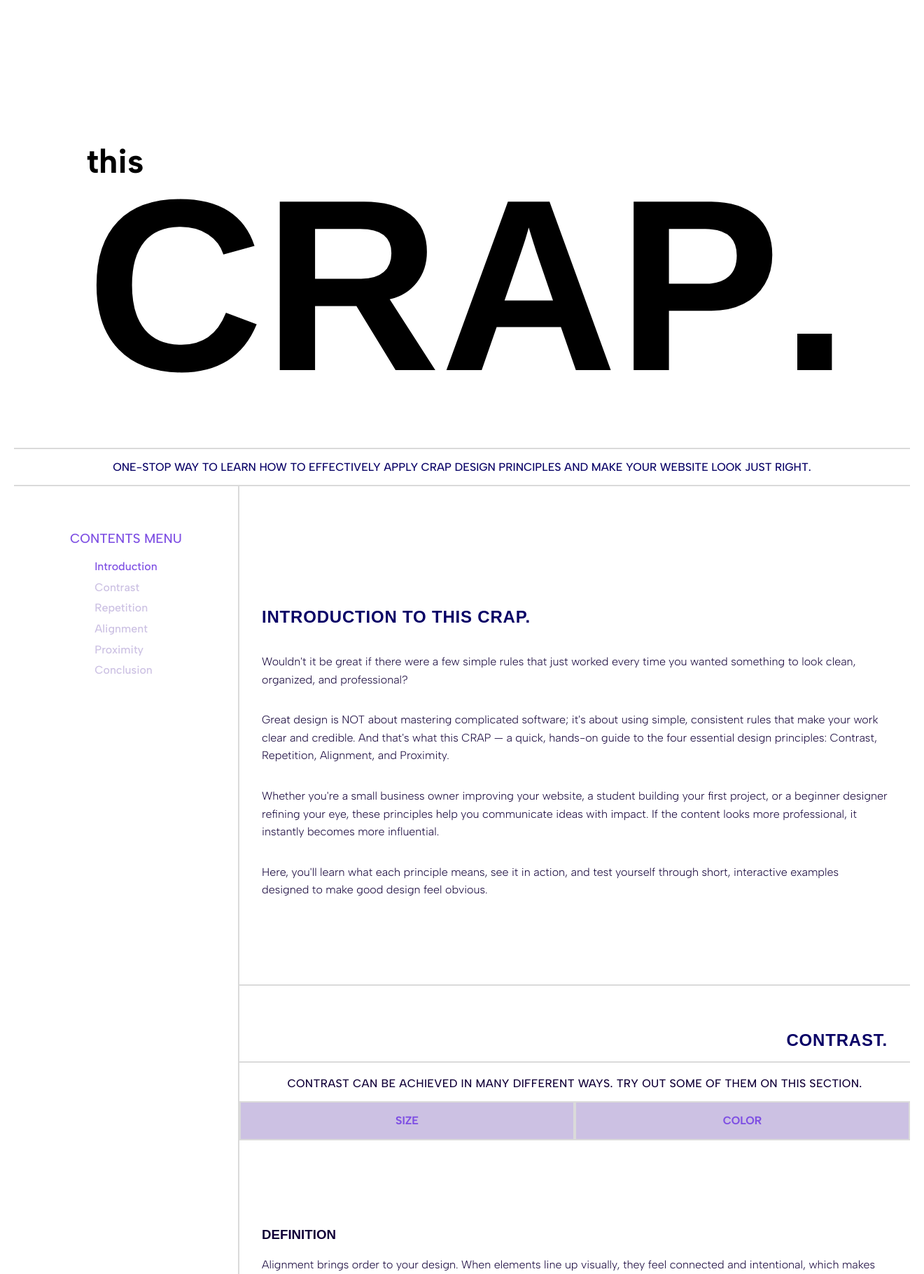
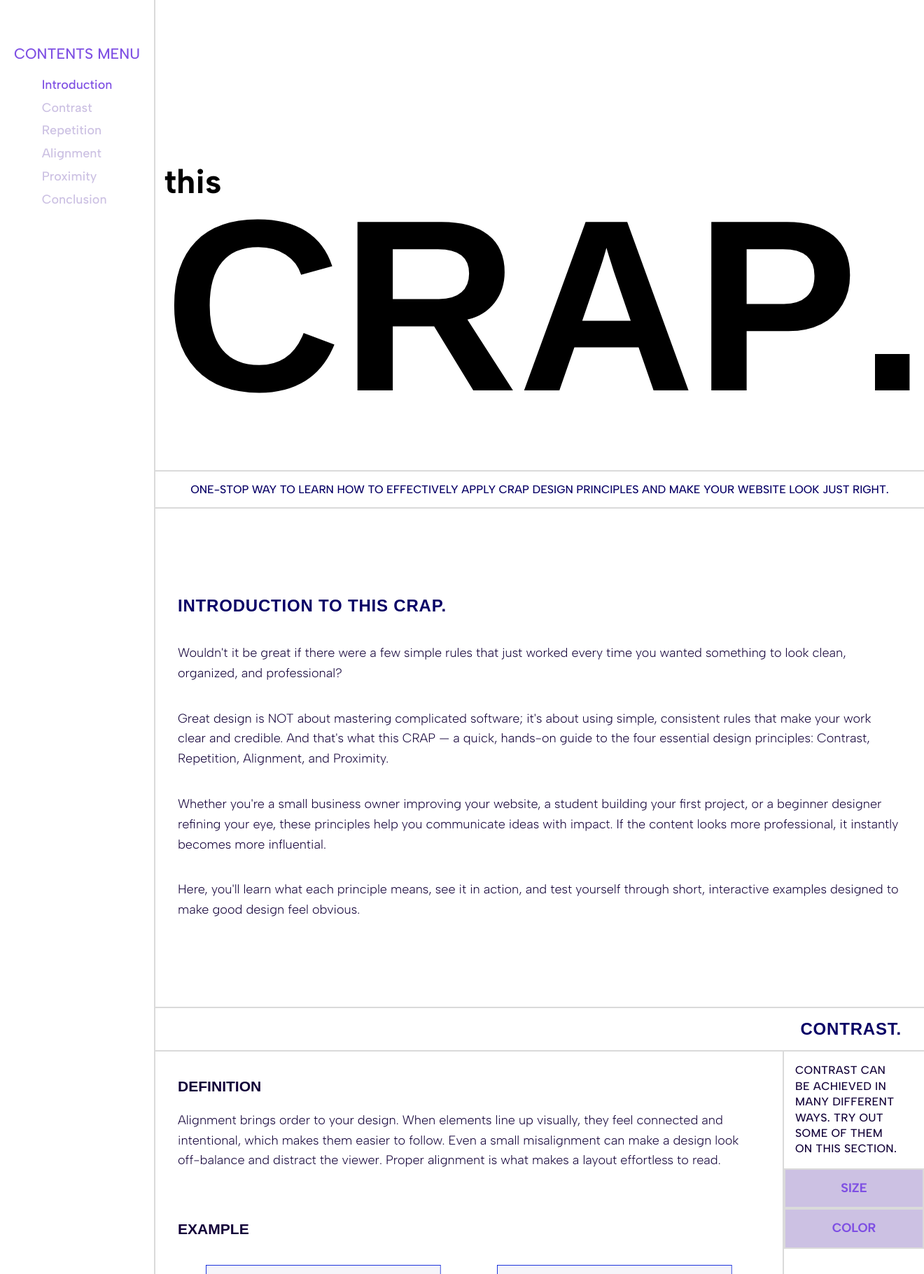
Before and after one commit to ISTE-240-Team-4/crap-design-project, a PHP site: page / in a window 1320 px wide. Shown: the part 60-1881 px from the top of the page at 70% size. Run offline with PHP 8.4, Linux system fonts and the light colour scheme; data comes from the database, SQL or seed files in the repository; some web fonts are replaced.

Commit message:
feat: update content layout on large displays to match design, stop reloading on clicking link to current page, and add feedback on side bar hover

```diff
--- a/assets/css/grid.css
+++ b/assets/css/grid.css
@@ -1,18 +1,14 @@
 .container {
-  max-width: 1280px;
+  max-width: 1400px;
   margin: 0 auto;
 }
 
 .row {
   display: flex;
   flex-wrap: wrap;
-  /* margin-left: -1rem;
-  margin-right: -1rem; */
 }
 
 .col {
-  /* padding-left: 1rem;
-  padding-right: 1rem; */
   flex: 1 0 0%;
 }
 
@@ -33,7 +29,11 @@
 
 /* Large Size Displays */
 @media (min-width: 1200px) {
+  .col-lg-11 { flex: 0 0 91.6666%; max-width: 91.6666%; }
+  .col-lg-10 { flex: 0 0 83.3333%; max-width: 83.3333%; }
+  .col-lg-9 { flex: 0 0 75%; max-width: 75%; }
   .col-lg-4 { flex: 0 0 33.3333%; max-width: 33.3333%; }
   .col-lg-3 { flex: 0 0 25%; max-width: 25%; }
   .col-lg-2 { flex: 0 0 16.6667%; max-width: 16.6667%; }
+  .col-lg-1 { flex: 0 0 8.3333%; max-width: 8.3333%; }
 }
--- a/assets/css/hero.css
+++ b/assets/css/hero.css
@@ -4,6 +4,7 @@
   align-items: end;
   width: 100%;
   height: 80vh;
+  margin-top: 2rem;
 }
 
 .hero {
--- a/assets/css/nav.css
+++ b/assets/css/nav.css
@@ -33,7 +33,8 @@ nav {
 
 .mobile-nav {
   display: block;
-  visibility: hidden;
+  opacity: 0;
+  pointer-events: none;
   position: absolute;
   top: 100%; /* Bottom of nav container because of position: relative  */
   left: 0;
@@ -45,7 +46,7 @@ nav {
 }
 
 .mobile-nav.active {
-  visibility: visible;
+  pointer-events: auto;
   animation: slideDown 0.4s forwards;
   animation-timing-function: var(--timing-function-mobile-nav);
   transform-origin: top center;
--- a/assets/css/page.css
+++ b/assets/css/page.css
@@ -5,10 +5,6 @@ main {
 .contents-menu {
   display: none;
 }
-
-/* .intro-section {
-  padding-top: 4rem;
-} */
 
 .intro-section, .principle-section {
   border-bottom: 2px solid var(--color-outline);
@@ -92,6 +88,7 @@ main {
 }
 
 @media screen and (min-width: 850px) {
+  /* Styling for Side Bar Nav */
   .contents-menu {
     position: sticky;
     display: flex;
@@ -123,6 +120,11 @@ main {
     font-weight: var(--font-weight-regular);
   }
 
+  .contents-links a:not(.active):hover {
+    color: white;
+    text-shadow: 0 0 5px var(--color-primary-dark), 0 0 10px var(--color-primary-light);
+  }
+
   .contents-links a.active {
     color: var(--color-primary-dark);
   }
@@ -136,4 +138,47 @@ main {
   .this {
     top: 4px;
   }
+
+  .principle-section .section-title {
+    text-align: right;
+    margin: 0 auto;
+    border-bottom: 2px solid var(--color-outline);
+  }
+
+  #introduction {
+    margin: 0 auto;
+  }
+
+
+  .principle-container {
+    display: flex;
+    flex-direction: row-reverse;
+  }
+
+  .principle-interaction {
+    height: fit-content;
+    width: 40vw;
+    min-width: 200px;
+    max-width: 400px;
+    gap: 0;
+  }
+
+  .principle-interaction .heading-2 {
+    text-align: left;
+    line-height: 1.4rem;
+    padding: 1rem 12px;
+  }
+
+  .principle-buttons {
+    flex-direction: column;
+  }
+
+  .principle-buttons button {
+    width: 100%;
+  }
+
+  .principle-content {
+    padding: 1rem 2rem;
+    border-right: 2px solid var(--color-outline);
+  }
 }
--- a/assets/css/theme.css
+++ b/assets/css/theme.css
@@ -22,7 +22,7 @@
   --font-weight-bold: 800;
 
   --font-size-body-mobile: 16px;
-  --font-size-body-desktop: 20px;
+  --font-size-body-desktop: 18px;
 
   --font-size-caption-mobile: 14px;
   --font-size-caption-desktop: 18px;
@@ -33,7 +33,7 @@
   --font-size-section-title-mobile: 24px;
   --font-size-section-title-desktop: 28px;
 
-  --font-size-hero: clamp(72px, 32vw, 350px);
+  --font-size-hero: clamp(72px, 28vw, 350px);
 
   --font-size-sm: 12px;
   --font-size-md: 18px;
@@ -145,9 +145,9 @@ input, button, textarea, select {
   font-size: inherit;
 }
 
-@media screen and (min-width: 55rem) {
+@media screen and (min-width: 60rem) {
   body {
     font-weight: var(--font-weight-regular);
-    /* font-size: var(--font-size-body-desktop); */
+    font-size: var(--font-size-body-desktop);
   }
 }
--- a/assets/inc/nav.inc.php
+++ b/assets/inc/nav.inc.php
@@ -18,7 +18,7 @@
   <nav>
     <div class="mobile-nav-container">
       <div>
-        <a href="javascript:void(0);" class="menu-icon" onclick="mobileNavToggle()">
+        <a href="javascript:void(0);" class="menu-icon" onclick="handleLogoClick()">
           <svg width="30" height="26" viewBox="0 0 28 26" fill="none" xmlns="http://www.w3.org/2000/svg">
             <path d="M0.00373088 22.7823C0.00373093 21.5982 0.834751 20.5776 1.99732 20.3451L25.0161 15.6601C26.5576 15.3458 28 16.5256 28 18.0973C28 19.2815 27.169 20.302 26.0064 20.5346L2.98764 25.2195C1.44617 25.5339 0.00373081 24.354 0.00373088 22.7823Z" fill="#0019D8"/>
             <path d="M28 10.2902C28 11.4744 27.169 12.4949 26.0064 12.7274L2.98764 17.4124C1.44617 17.7268 0.00371937 16.5469 0.00371944 14.9752C0.00371949 13.791 0.83474 12.7705 1.99731 12.538L25.0161 7.85298C26.5576 7.53864 28 8.7185 28 10.2902Z" fill="#0019D8"/>
@@ -28,15 +28,15 @@
       </div>
 
       <ul class="mobile-nav">
-        <li class="learn"><a href="<?php echo $path; ?>index.php">LEARN</a></li>
-        <li class="practice"><a href="<?php echo $path; ?>pages/practice.php">PRACTICE</a></li>
-        <li class="quiz"><a href="<?php echo $path; ?>pages/quiz.php">QUIZ</a></li>
+        <li class="learn"><a href="<?php echo strtolower($pageInfo['mode']) === 'learn' ? '#' : $path.'index.php'; ?>">LEARN</a></li>
+        <li class="practice"><a href="<?php echo strtolower($pageInfo['mode']) === 'practice' ? '#' : $path.'pages/practice.php'; ?>">PRACTICE</a></li>
+        <li class="quiz"><a href="<?php echo strtolower($pageInfo['mode']) === 'quiz' ? '#' : $path.'pages/quiz.php'; ?>">QUIZ</a></li>
       </ul>
     </div>
 
     <ul class="desktop-nav">
-      <li class="learn"><a href="<?php echo $path; ?>index.php">LEARN</a></li>
-      <li class="practice"><a href="<?php echo $path; ?>pages/practice.php">PRACTICE</a></li>
-      <li class="quiz"><a href="<?php echo $path; ?>pages/quiz.php">QUIZ</a></li>
+      <li class="learn"><a href="<?php echo strtolower($pageInfo['mode']) === 'learn' ? '#' : $path.'index.php'; ?>">LEARN</a></li>
+      <li class="practice"><a href="<?php echo strtolower($pageInfo['mode']) === 'practice' ? '#' : $path.'pages/practice.php'; ?>">PRACTICE</a></li>
+      <li class="quiz"><a href="<?php echo strtolower($pageInfo['mode']) === 'quiz' ? '#' : $path.'pages/quiz.php'; ?>">QUIZ</a></li>
     </ul>
   </nav>
--- a/assets/inc/principle.inc.php
+++ b/assets/inc/principle.inc.php
@@ -6,6 +6,7 @@
 
 <section id="<?php echo strtolower($principleInfo['name']); ?>" class="principle-section">
   <h2 class="section-title"><?php echo $principleInfo['name']; ?>.</h2>
+  <div class="principle-container">
     <div class="principle-interaction">
       <h3 class="heading-2">
         <?php echo $principleInfo['interaction_heading']; ?>
@@ -51,4 +52,5 @@
         </ol>
       </div>
     </div>
+  </div>
 </section>
--- a/assets/inc/utils.inc.php
+++ b/assets/inc/utils.inc.php
@@ -7,7 +7,7 @@
    * @return array|false - page data or false on failure
    */
   function getPageInfo(mysqli $mysqli, string $mode): array|false {
-    $sql = "SELECT `title`, `intro_heading`, `intro_content`, `summary`, `conclusion_heading`, `conclusion_content` FROM pages WHERE LOWER(`mode`) LIKE LOWER(?)";
+    $sql = "SELECT `mode`, `title`, `intro_heading`, `intro_content`, `summary`, `conclusion_heading`, `conclusion_content` FROM pages WHERE LOWER(`mode`) LIKE LOWER(?)";
     $stmt = $mysqli -> prepare($sql);
     $searchParam = "%$mode%";
     $stmt -> bind_param("s", $searchParam);
--- a/assets/scripts/navigationMenu.js
+++ b/assets/scripts/navigationMenu.js
@@ -1,14 +1,7 @@
+const logo = document.querySelector('.menu-icon');
+const mobileNav = document.querySelector('.mobile-nav');
+
 const mobileNavToggle = () => {
-  const logo = document.querySelector('.menu-icon');
-  const mobileNav = document.querySelector('.mobile-nav');
-  if (!mobileNav) return;
-
-  // Initiate logo animation and only stop only after animation ends
-  logo.classList.add('active');
-  logo.addEventListener('animationend', () => {
-    logo.classList.remove('active');
-  }, { once: true });
-
   if (mobileNav.classList.contains('active')) {
     // Mobile Nav opened
     mobileNav.classList.remove('active')
@@ -23,6 +16,25 @@ const mobileNavToggle = () => {
   }
 };
 
+const handleLogoClick = () => {
+  if (!mobileNav) return;
+
+  // Initiate logo animation and only stop only after animation ends
+  logo.classList.add('active');
+  logo.addEventListener('animationend', () => {
+    logo.classList.remove('active');
+  }, { once: true });
+
+  mobileNavToggle();
+};
+
+// Clicking a link closes the menu
+const mobileLinks = document.querySelectorAll('.mobile-nav a');
+mobileLinks.forEach((link) => {
+  link.addEventListener('click', mobileNavToggle);
+});
+
+// Side Nav Bar
 const targets = document.querySelectorAll(
   '#introduction, #contrast, #repetition, #alignment, #proximity, #conclusion'
 );
--- a/index.php
+++ b/index.php
@@ -17,6 +17,20 @@
   $proximityButtons=getPrincipleButtons($mysqli, 'proximity');
 ?>
   <main class="container">
+    <div class="row">
+      <aside class="contents-menu col col-12 col-md-3 col-lg-2">
+        <h3>Contents Menu</h3>
+        <ul class="contents-links">
+          <li><a href="#introduction">Introduction</a></li>
+          <li><a href="#contrast">Contrast</a></li>
+          <li><a href="#repetition">Repetition</a></li>
+          <li><a href="#alignment">Alignment</a></li>
+          <li><a href="#proximity">Proximity</a></li>
+          <li><a href="#conclusion">Conclusion</a></li>
+        </ul>
+      </aside>
+
+      <div class="col col-12 col-md-9 col-lg-10">
         <header class="col col-12">
           <div class="hero-container">
             <h1 class="hero">
@@ -35,20 +49,6 @@
           </h2>
         </header>
 
-    <div class="row">
-      <aside class="contents-menu col col-12 col-md-3">
-        <h3>Contents Menu</h3>
-        <ul class="contents-links">
-          <li><a href="#introduction">Introduction</a></li>
-          <li><a href="#contrast">Contrast</a></li>
-          <li><a href="#repetition">Repetition</a></li>
-          <li><a href="#alignment">Alignment</a></li>
-          <li><a href="#proximity">Proximity</a></li>
-          <li><a href="#conclusion">Conclusion</a></li>
-        </ul>
-      </aside>
-
-      <div class="col col-12 col-md-9">
         <!-- Introduction -->
         <?php include($path.'assets/inc/intro.inc.php'); ?>
 
```
Lines whose indentation alone changed are shown as unchanged.
